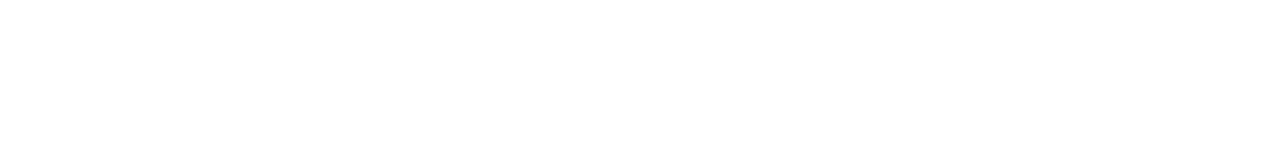
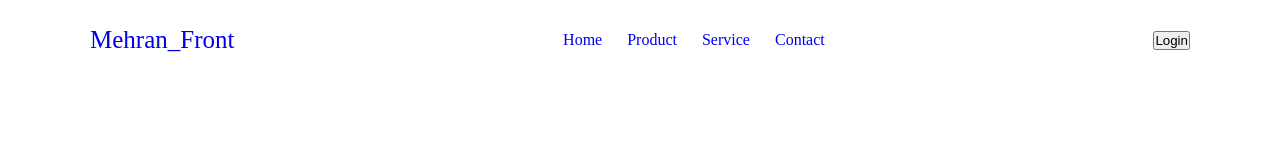
Before and after one commit to mehran-vejdani/login_form, a plain HTML site: page index.html in a window 1280 px wide. Drawn offline with Linux system fonts and the light colour scheme.

Commit message:
creader header

```diff
--- a/index.html
+++ b/index.html
@@ -11,6 +11,21 @@
     />
     <link rel="stylesheet" href="style.css" />
   </head>
-  <body></body>
+  <body>
+    <header class="header">
+      <nav class="nav">
+        <a href="#" class="nav_logo">Mehran_Front</a>
+        <ul class="nav_items">
+          <li class="nav_item">
+            <a href="#" class="nav_link">Home</a>
+            <a href="#" class="nav_link">Product</a>
+            <a href="#" class="nav_link">Service</a>
+            <a href="#" class="nav_link">Contact</a>
+          </li>
+        </ul>
+        <button class="button">Login</button>
+      </nav>
+    </header>
+  </body>
   <script src="script.js"></script>
 </html>
--- a/style.css
+++ b/style.css
@@ -3,3 +3,39 @@
   padding: 0;
   box-sizing: border-box;
 }
+
+.header {
+  position: fixed;
+  height: 80px;
+  width: 100%;
+  z-index: 100;
+  padding: 0 20px;
+}
+
+.nav {
+  max-width: 1100px;
+  width: 100%;
+  margin: 0 auto;
+}
+a {
+  list-style: none;
+  text-decoration: none;
+}
+
+.nav,
+.nav_item {
+  display: flex;
+  align-items: center;
+  justify-content: space-between;
+  height: 100%;
+}
+.nav_item {
+  column-gap: 25px;
+}
+.nav_logo {
+  font-size: 25px;
+}
+
+.nav_link:hover {
+  color: #d9d9d9;
+}
```
